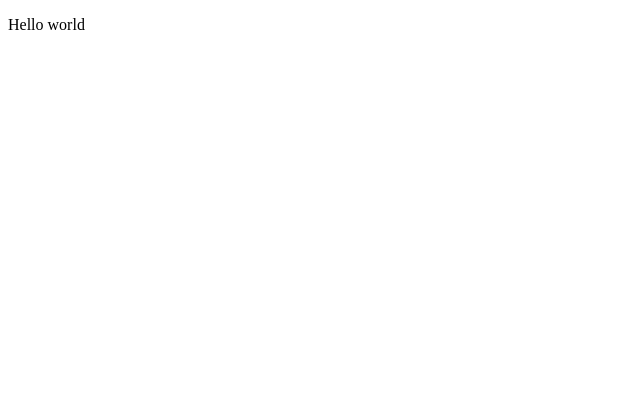
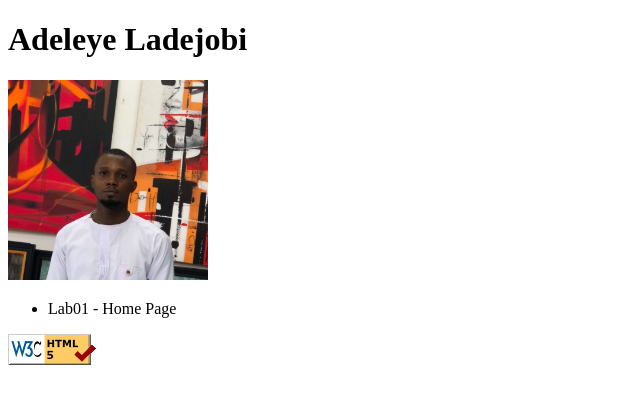
Before and after one commit to lexemmy/cs472, a plain HTML site: page index.html in a window 1280 px wide. Shown: the whole page, without its empty margins (0-640 px from the left). Drawn offline with Linux system fonts and the light colour scheme.

Commit message:
add image

```diff
--- a/index.html
+++ b/index.html
@@ -1,12 +1,29 @@
 <!DOCTYPE html>
-<html>
+<html lang="en">
   <head>
-    <meta charset="utf-8" />
-    <meta http-equiv="X-UA-Compatible" content="IE=edge" />
-    <title></title>
-    <meta name="viewport" content="width=device-width, initial-scale=1" />
+    <meta charset="UTF-8" />
+    <meta name="viewport" content="width=device-width, initial-scale=1.0" />
+    <title>My Simple Page</title>
   </head>
   <body>
-    <p>Hello world</p>
+    <!-- Header with Your Name -->
+    <header>
+      <h1>Adeleye Ladejobi</h1>
+    </header>
+
+    <!-- Picture -->
+    <div>
+      <img src="me.jpeg" alt="adeleye" height="200" width="200" />
+    </div>
+
+    <!-- Unordered List -->
+    <section>
+      <ul>
+        <li>Lab01 - Home Page</li>
+      </ul>
+    </section>
   </body>
 </html>
+<a href="https://validator.w3.org/check?url={your url}"
+  ><img src="w3logo.png" alt="HTML Validator"
+/></a>
```
Also changed, not shown: me.jpeg (added), w3logo.png (added).
